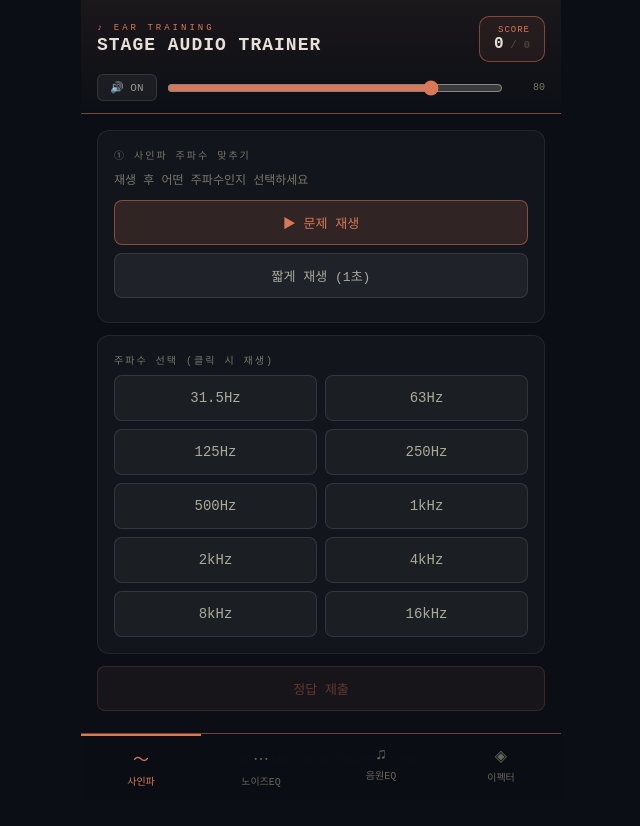
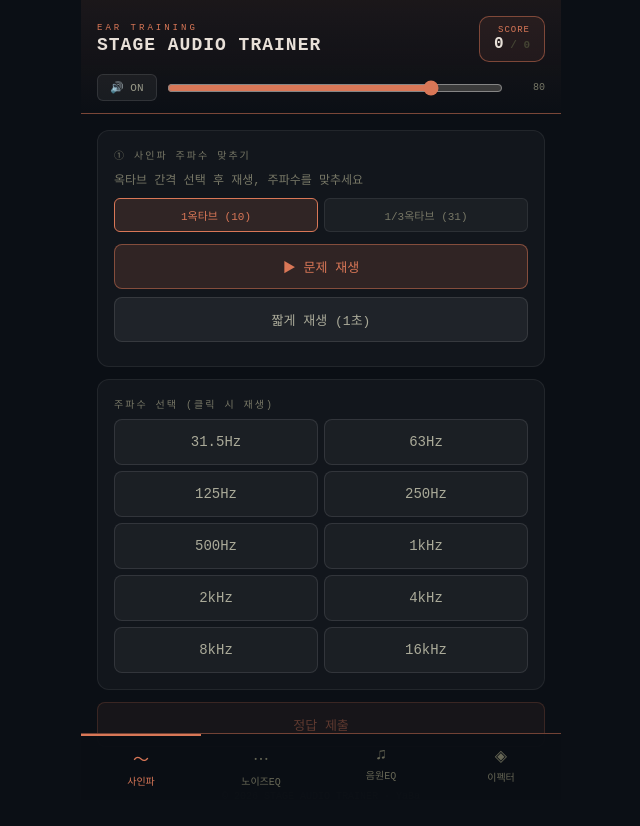
Before and after one commit to SongYaBa/Live-Sound-Ear-Trainer, a React (Vite) app: page / in a window 1280 px wide. Shown: the top 826 px of the page, without its empty margins (319-959 px from the left). Built offline with nearby package versions, Linux system fonts and the light colour scheme.

Commit message:
Update App.jsx

```diff
--- a/src/App.jsx
+++ b/src/App.jsx
@@ -24,7 +24,12 @@ const EQ_31 = [20,25,31,40,50,63,80,100,125,160,200,250,315,400,500,630,800,1000
   1250,1600,2000,2500,3150,4000,5000,6300,8000,10000,12500,16000,20000];
 
 // ─── 사인파 주파수 ───────────────────────────────────────────────
-const SINE_FREQS = [31.5,63,125,250,500,1000,2000,4000,8000,16000];
+// 1옥타브 간격 (10개)
+const SINE_OCT = [31.5,63,125,250,500,1000,2000,4000,8000,16000];
+// 1/3옥타브 간격 (31개) ISO
+const SINE_THIRD = [20,25,31.5,40,50,63,80,100,125,160,200,250,315,400,500,630,800,1000,
+  1250,1600,2000,2500,3150,4000,5000,6300,8000,10000,12500,16000,20000];
+const fmtFreq=f=>f>=1000?`${(f/1000).toString().replace(/\.0$/,"")}kHz`:`${f}Hz`;
 
 // ─── 핑크노이즈 생성 ─────────────────────────────────────────────
 function createPinkNoiseBuffer(ctx) {
@@ -179,11 +184,14 @@ function useMaster(masterVol, muted) {
 // ① 사인파
 // ════════════════════════════════════════════════════════════════
 function SineTab({addScore, audio}) {
+  const [octMode,setOctMode]=useState("oct"); // oct=1옥타브 third=1/3옥타브
   const [target,setTarget]=useState(null);
   const [guess,setGuess]=useState(null);
   const [result,setResult]=useState(null);
   const [playing,setPlaying]=useState(false);
   const oscRef=useRef(null);
+
+  const freqs = octMode==="oct"?SINE_OCT:SINE_THIRD;
 
   const stop=()=>{ try{oscRef.current?.stop();}catch(e){} setPlaying(false); };
 
@@ -204,25 +212,31 @@ function SineTab({addScore, audio}) {
   };
 
   const newQ=()=>{
-    setTarget(SINE_FREQS[Math.floor(Math.random()*SINE_FREQS.length)]);
+    setTarget(freqs[Math.floor(Math.random()*freqs.length)]);
     setGuess(null); setResult(null); stop();
   };
 
   const submit=()=>{
     if(!guess||!target) return;
-    const ok=Math.abs(Math.log2(guess/target))<0.42;
+    // 1/3옥타브는 더 촘촘하므로 정답 허용범위를 좁게
+    const tol = octMode==="oct"?0.42:0.18;
+    const ok=Math.abs(Math.log2(guess/target))<tol;
     setResult({ok,target,guess});
     addScore(ok);
   };
 
-  useEffect(()=>{newQ(); return stop;},[]);
+  useEffect(()=>{ return stop; },[]);
+  useEffect(()=>{ newQ(); },[octMode]);
 
   return (
     <div style={{padding:16}}>
       <div style={S.card}>
         <div style={S.label}>① 사인파 주파수 맞추기</div>
-        <div style={{fontSize:12,color:"#776",marginBottom:12}}>재생 후 어떤 주파수인지 선택하세요</div>
-        <Btn accent onClick={()=>target&&play(target)} disabled={playing}>
+        <div style={{fontSize:12,color:"#776",marginBottom:10}}>옥타브 간격 선택 후 재생, 주파수를 맞추세요</div>
+        <Segmented
+          options={[{value:"oct",label:"1옥타브 (10)"},{value:"third",label:"1/3옥타브 (31)"}]}
+          value={octMode} onChange={setOctMode}/>
+        <Btn accent onClick={()=>target&&play(target)} disabled={playing} style={{marginTop:4}}>
           {playing?"▶ 재생 중...":"▶ 문제 재생"}
         </Btn>
         <Btn onClick={()=>target&&play(target,1)} disabled={playing}>짧게 재생 (1초)</Btn>
@@ -230,18 +244,17 @@ function SineTab({addScore, audio}) {
 
       <div style={S.card}>
         <div style={S.label}>주파수 선택 (클릭 시 재생)</div>
-        <div style={{display:"grid",gridTemplateColumns:"1fr 1fr",gap:8}}>
-          {SINE_FREQS.map(f=>{
-            const label=f>=1000?`${f/1000}kHz`:`${f}Hz`;
+        <div style={{display:"grid",gridTemplateColumns:octMode==="oct"?"1fr 1fr":"1fr 1fr 1fr",gap:6}}>
+          {freqs.map(f=>{
             const sel=guess===f;
             return (
               <button key={f} onClick={()=>{setGuess(f);play(f,1.5);}} style={{
-                padding:"14px 8px", borderRadius:8, fontFamily:"inherit",
-                fontSize:14, fontWeight:sel?"bold":"normal",
+                padding:octMode==="oct"?"14px 8px":"10px 4px", borderRadius:8, fontFamily:"inherit",
+                fontSize:octMode==="oct"?14:11, fontWeight:sel?"bold":"normal",
                 background:sel?AC_DIM:"rgba(255,255,255,0.04)",
                 border:sel?"1px solid "+AC:"1px solid rgba(255,255,255,0.1)",
                 color:sel?AC:"#aa9", cursor:"pointer", transition:"all 0.1s",
-              }}>{label}</button>
+              }}>{fmtFreq(f)}</button>
             );
           })}
         </div>
@@ -250,8 +263,8 @@ function SineTab({addScore, audio}) {
       {result&&(
         <div style={S.result(result.ok)}>
           {result.ok?"✓ 정답!":"✗ 오답."}
-          {" 정답: "}<strong>{result.target>=1000?`${result.target/1000}kHz`:`${result.target}Hz`}</strong>
-          {!result.ok&&<> | 선택: {result.guess>=1000?`${result.guess/1000}kHz`:`${result.guess}Hz`}</>}
+          {" 정답: "}<strong>{fmtFreq(result.target)}</strong>
+          {!result.ok&&<> | 선택: {fmtFreq(result.guess)}</>}
         </div>
       )}
       {!result
@@ -789,7 +802,7 @@ export default function App() {
       <div style={S.header}>
         <div style={{display:"flex",justifyContent:"space-between",alignItems:"center",marginBottom:12}}>
           <div>
-            <div style={{fontSize:9,color:AC,letterSpacing:3,marginBottom:2}}>♪ EAR TRAINING</div>
+            <div style={{fontSize:9,color:AC,letterSpacing:3,marginBottom:2}}>EAR TRAINING</div>
             <div style={{fontSize:18,fontWeight:"bold",letterSpacing:1}}>STAGE AUDIO TRAINER</div>
           </div>
           <div style={{
```
